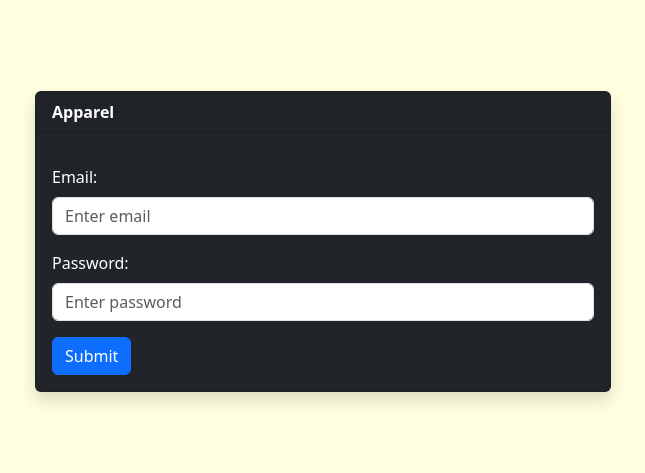
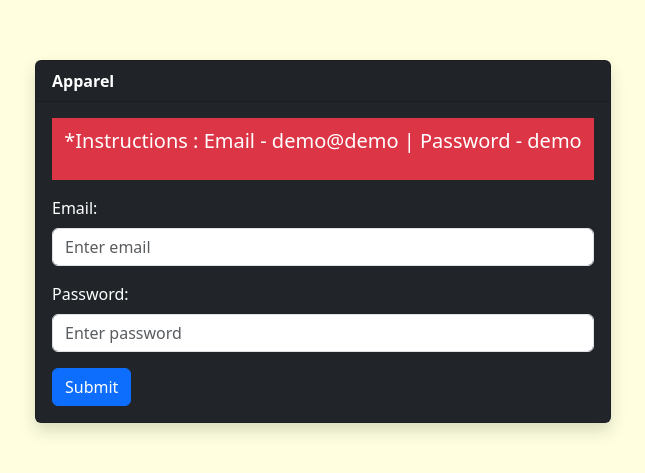
Before and after one commit to umadi0609/apparels.github.io, a React (Create React App) app: page / in a window 1280 px wide. Shown: the part 159-632 px from the top of the page, without its empty margins (347-992 px from the left). Built offline with nearby package versions, Linux system fonts and the light colour scheme.

Commit message:
Update Login.js

```diff
--- a/src/auth/Login.js
+++ b/src/auth/Login.js
@@ -15,6 +15,9 @@ const centeredCard = {
   <div className="card bg-dark text-white shadow">
   <div className="card-header"><strong>Apparel</strong></div>
   <div className="card-body">
+  <div className="col-md-12 bg-danger p-2 text-center">
+  <p className='fs-5'>*Instructions : Email - demo@demo | Password - demo</p>
+  </div>
   <form onSubmit={handleSubmit}>
   <div className="mb-3 mt-3">
     <label for="email" className="form-label">Email:</label>
```
